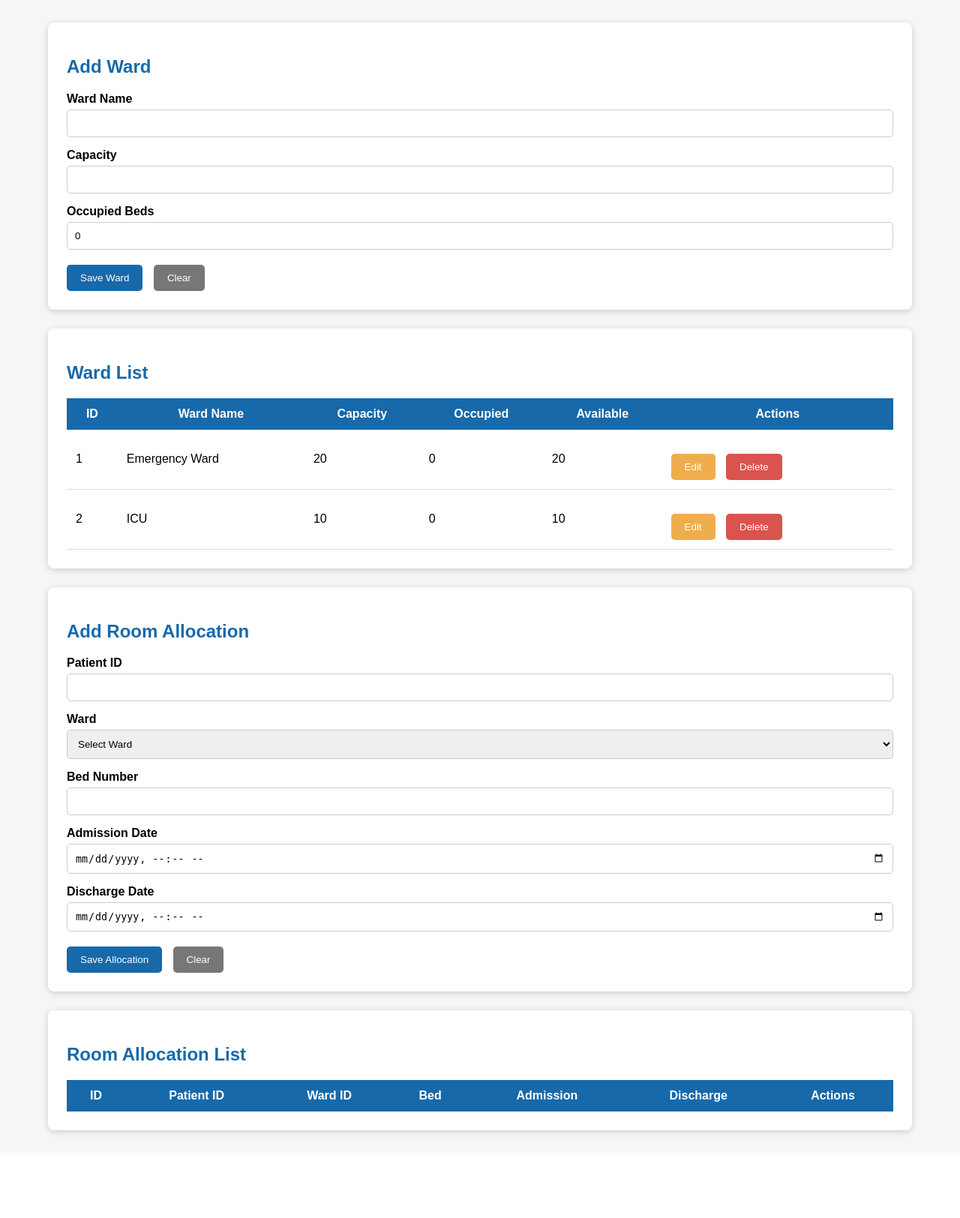
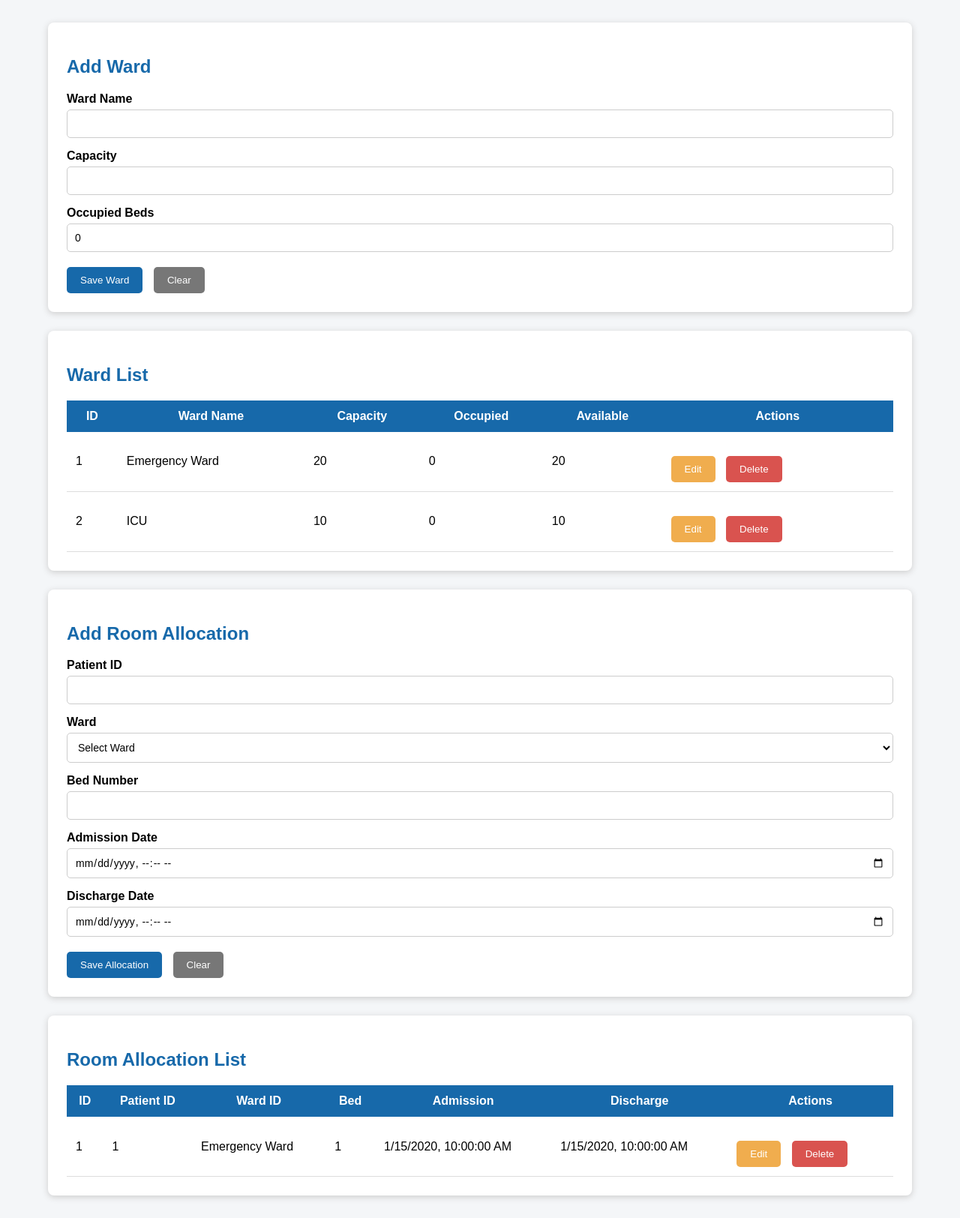
Before and after one commit to Kavindi2003/Hospital-Management-System, a Spring Boot app: page /pages/ward.html in a window 1280 px wide. Shown: the part 164-1788 px from the top of the page at 75% size. Before the commit the page ends 1681 px from the top, so only its background shows below. Run offline with Spring Boot 4, Linux system fonts and the light colour scheme; data comes from the database, SQL or seed files in the repository; tables that the repository leaves empty hold one stand-in row (values such as "Sample post"); lists and menus that the app fills with data are empty.

Commit message:
Fix ward select dropdown; add allocation CRUD and demo fallback data

```diff
--- a/src/main/resources/static/css/ward.css
+++ b/src/main/resources/static/css/ward.css
@@ -73,6 +73,20 @@ input,select{
 
     border:1px solid #ccc;
     border-radius:5px;
+
+    background:white;
+    font-family:inherit;
+    font-size:14px;
+    appearance:auto;
+    -webkit-appearance:auto;
+    -moz-appearance:auto;
+
+}
+
+
+select{
+
+    cursor:pointer;
 
 }
 
@@ -158,6 +172,8 @@ td{
 
     padding:10px;
     display:none;
+    border-radius:5px;
+    margin-bottom:20px;
 
 }
 
@@ -166,6 +182,7 @@ td{
 
     display:block!important;
     background:#d4edda;
+    color:#155724;
 
 }
 
@@ -175,5 +192,6 @@ td{
 
     display:block!important;
     background:#f8d7da;
+    color:#721c24;
 
 }
--- a/src/main/resources/static/js/ward.js
+++ b/src/main/resources/static/js/ward.js
@@ -1,162 +1,420 @@
-const WARD_API="/api/wards";
-const ALLOCATION_API="/api/allocations";
+const WARD_API = "/api/wards";
+const ALLOCATION_API = "/api/allocations";
 
+// In-memory cache of wards, used to populate the allocation dropdown
+// and to show a friendly ward name in the allocation table.
+let wardsCache = [];
+let allocationsCache = [];
 
-document.addEventListener("DOMContentLoaded",()=>{
+// Used only if the backend isn't reachable yet, so the UI is always testable.
+let usingFallbackWards = false;
+let usingFallbackAllocations = false;
+const fallbackWards = [
+    { wardId: 1, wardName: "General Ward A", capacity: 20, occupiedBeds: 12 },
+    { wardId: 2, wardName: "ICU", capacity: 8, occupiedBeds: 5 },
+    { wardId: 3, wardName: "Pediatric Ward", capacity: 15, occupiedBeds: 9 }
+];
+let fallbackAllocations = [];
+let fallbackNextAllocationId = 1;
 
+document.addEventListener("DOMContentLoaded", () => {
 
     loadWards();
-
+    loadAllocations();
 
     document.getElementById("wardForm")
-        .addEventListener("submit",saveWard);
+        .addEventListener("submit", saveWard);
 
-
+    document.getElementById("allocationForm")
+        .addEventListener("submit", saveAllocation);
 
 });
 
+/* ---------- Helpers ---------- */
 
+// Prevent HTML/XSS injection when interpolating user-entered strings into innerHTML.
+function escapeHtml(value) {
+    return String(value ?? "")
+        .replace(/&/g, "&amp;")
+        .replace(/</g, "&lt;")
+        .replace(/>/g, "&gt;")
+        .replace(/"/g, "&quot;")
+        .replace(/'/g, "&#39;");
+}
 
+function showMessage(text, type = "success") {
+    const el = document.getElementById("message");
+    el.textContent = text;
+    el.className = type === "error" ? "error" : "success";
 
-function loadWards(){
+    clearTimeout(showMessage._timer);
+    showMessage._timer = setTimeout(() => {
+        el.className = "";
+        el.textContent = "";
+    }, 4000);
+}
 
+function formatDateTime(value) {
+    if (!value) return "-";
+    const d = new Date(value);
+    if (Number.isNaN(d.getTime())) return escapeHtml(value);
+    return d.toLocaleString();
+}
+
+/* ---------- Wards ---------- */
+
+function loadWards() {
 
     fetch(WARD_API)
-
-        .then(res=>res.json())
-
-        .then(data=>{
-
-
-            let table=document.getElementById("wardTable");
-
-
-            table.innerHTML="";
-
-
-            data.forEach(w=>{
-
-
-                table.innerHTML += `
-
-<tr>
-
-<td>${w.wardId}</td>
-
-<td>${w.wardName}</td>
-
-<td>${w.capacity}</td>
-
-<td>${w.occupiedBeds}</td>
-
-<td>${w.capacity-w.occupiedBeds}</td>
-
-
-<td>
-
-<button class="edit-button">
-Edit
-</button>
-
-
-<button class="delete-button">
-Delete
-</button>
-
-</td>
-
-
-</tr>
-
-`;
-
-
-            });
-
-
+        .then(res => {
+            if (!res.ok) throw new Error("Failed to load wards");
+            return res.json();
         })
-
-        .catch(err=>console.log(err));
-
+        .then(data => {
+            usingFallbackWards = false;
+            renderWards(data);
+        })
+        .catch(err => {
+            console.log("Ward API unavailable, using local demo data:", err);
+            usingFallbackWards = true;
+            showMessage("Backend not reachable — showing demo ward data.", "error");
+            renderWards(fallbackWards);
+        });
 
 }
 
+function renderWards(data) {
 
+    wardsCache = data;
 
+    let table = document.getElementById("wardTable");
+    table.innerHTML = "";
 
+    if (data.length === 0) {
+        table.innerHTML = `<tr><td colspan="6">No wards yet. Add one above.</td></tr>`;
+    }
 
-function saveWard(e){
+    data.forEach(w => {
+
+        const available = w.capacity - w.occupiedBeds;
+
+        table.innerHTML += `
+<tr>
+<td>${escapeHtml(w.wardId)}</td>
+<td>${escapeHtml(w.wardName)}</td>
+<td>${escapeHtml(w.capacity)}</td>
+<td>${escapeHtml(w.occupiedBeds)}</td>
+<td>${escapeHtml(available)}</td>
+<td>
+<button type="button" class="edit-button" onclick="editWard(${w.wardId})">Edit</button>
+<button type="button" class="delete-button" onclick="deleteWard(${w.wardId})">Delete</button>
+</td>
+</tr>
+`;
+    });
+
+    populateWardSelect(data);
+}
+
+function populateWardSelect(wards) {
+
+    const select = document.getElementById("wardSelect");
+    const previousValue = select.value;
+
+    select.innerHTML = `<option value="">Select Ward</option>`;
+
+    wards.forEach(w => {
+        const option = document.createElement("option");
+        option.value = w.wardId;
+        option.textContent = w.wardName;
+        select.appendChild(option);
+    });
+
+    if (previousValue) select.value = previousValue;
+}
+
+function saveWard(e) {
 
     e.preventDefault();
 
+    const wardId = document.getElementById("wardId").value;
+    const capacity = Number(document.getElementById("capacity").value);
+    const occupiedBeds = Number(document.getElementById("occupiedBeds").value);
 
+    if (occupiedBeds > capacity) {
+        showMessage("Occupied beds cannot exceed capacity.", "error");
+        return;
+    }
 
-    let ward={
-
-        wardName:
-        document.getElementById("wardName").value,
-
-
-        capacity:
-            Number(document.getElementById("capacity").value),
-
-
-        occupiedBeds:
-            Number(document.getElementById("occupiedBeds").value)
-
+    const ward = {
+        wardName: document.getElementById("wardName").value,
+        capacity,
+        occupiedBeds
     };
 
+    const isEdit = Boolean(wardId);
 
+    if (usingFallbackWards) {
+        if (isEdit) {
+            const existing = fallbackWards.find(w => w.wardId === Number(wardId));
+            if (existing) Object.assign(existing, ward);
+        } else {
+            const nextId = fallbackWards.length
+                ? Math.max(...fallbackWards.map(w => w.wardId)) + 1 : 1;
+            fallbackWards.push({ wardId: nextId, ...ward });
+        }
+        showMessage(isEdit ? "Ward updated (demo mode)." : "Ward saved (demo mode).");
+        clearWardForm();
+        renderWards(fallbackWards);
+        return;
+    }
 
-    fetch(WARD_API,{
+    const url = isEdit ? `${WARD_API}/${wardId}` : WARD_API;
+    const method = isEdit ? "PUT" : "POST";
 
-        method:"POST",
-
-        headers:{
-
-            "Content-Type":"application/json"
-
-        },
-
-        body:JSON.stringify(ward)
-
-
+    fetch(url, {
+        method,
+        headers: { "Content-Type": "application/json" },
+        body: JSON.stringify(ward)
     })
-
-        .then(res=>res.json())
-
-        .then(()=>{
-
-
-            alert("Ward Saved");
-
-
+        .then(res => {
+            if (!res.ok) throw new Error("Save failed");
+            return res.json();
+        })
+        .then(() => {
+            showMessage(isEdit ? "Ward updated." : "Ward saved.");
+            clearWardForm();
             loadWards();
-
-
+        })
+        .catch(err => {
+            console.log(err);
+            showMessage("Unable to save ward.", "error");
         });
-
 
 }
 
+function editWard(wardId) {
 
+    const ward = wardsCache.find(w => w.wardId === wardId);
+    if (!ward) return;
 
+    document.getElementById("wardId").value = ward.wardId;
+    document.getElementById("wardName").value = ward.wardName;
+    document.getElementById("capacity").value = ward.capacity;
+    document.getElementById("occupiedBeds").value = ward.occupiedBeds;
 
+    document.getElementById("wardTitle").textContent = "Edit Ward";
 
-function clearWardForm(){
+    document.getElementById("wardForm").scrollIntoView({ behavior: "smooth", block: "center" });
+}
 
-    document.getElementById("wardForm").reset();
+function deleteWard(wardId) {
 
-    document.getElementById("occupiedBeds").value=0;
+    if (!confirm("Delete this ward? This cannot be undone.")) return;
+
+    if (usingFallbackWards) {
+        const idx = fallbackWards.findIndex(w => w.wardId === wardId);
+        if (idx !== -1) fallbackWards.splice(idx, 1);
+        showMessage("Ward deleted (demo mode).");
+        renderWards(fallbackWards);
+        return;
+    }
+
+    fetch(`${WARD_API}/${wardId}`, { method: "DELETE" })
+        .then(res => {
+            if (!res.ok) throw new Error("Delete failed");
+            showMessage("Ward deleted.");
+            loadWards();
+        })
+        .catch(err => {
+            console.log(err);
+            showMessage("Unable to delete ward.", "error");
+        });
 
 }
 
+function clearWardForm() {
 
+    document.getElementById("wardForm").reset();
+    document.getElementById("wardId").value = "";
+    document.getElementById("occupiedBeds").value = 0;
+    document.getElementById("wardTitle").textContent = "Add Ward";
 
+}
 
+/* ---------- Allocations ---------- */
 
-function clearAllocationForm(){
+function loadAllocations() {
+
+    fetch(ALLOCATION_API)
+        .then(res => {
+            if (!res.ok) throw new Error("Failed to load allocations");
+            return res.json();
+        })
+        .then(data => {
+            usingFallbackAllocations = false;
+            renderAllocations(data);
+        })
+        .catch(err => {
+            console.log("Allocation API unavailable, using local demo data:", err);
+            usingFallbackAllocations = true;
+            renderAllocations(fallbackAllocations);
+        });
+
+}
+
+function renderAllocations(data) {
+
+    allocationsCache = data;
+
+    let table = document.getElementById("allocationTable");
+    table.innerHTML = "";
+
+    if (data.length === 0) {
+        table.innerHTML = `<tr><td colspan="7">No allocations yet.</td></tr>`;
+        return;
+    }
+
+    data.forEach(a => {
+
+        const ward = wardsCache.find(w => w.wardId === a.wardId);
+        const wardLabel = ward ? ward.wardName : a.wardId;
+
+        table.innerHTML += `
+<tr>
+<td>${escapeHtml(a.allocationId)}</td>
+<td>${escapeHtml(a.patientId)}</td>
+<td>${escapeHtml(wardLabel)}</td>
+<td>${escapeHtml(a.bedNumber)}</td>
+<td>${formatDateTime(a.admissionDate)}</td>
+<td>${formatDateTime(a.dischargeDate)}</td>
+<td>
+<button type="button" class="edit-button" onclick="editAllocation(${a.allocationId})">Edit</button>
+<button type="button" class="delete-button" onclick="deleteAllocation(${a.allocationId})">Delete</button>
+</td>
+</tr>
+`;
+    });
+
+}
+
+function saveAllocation(e) {
+
+    e.preventDefault();
+
+    const allocationId = document.getElementById("allocationId").value;
+    const wardId = document.getElementById("wardSelect").value;
+
+    if (!wardId) {
+        showMessage("Please select a ward.", "error");
+        return;
+    }
+
+    const admissionDate = document.getElementById("admissionDate").value;
+    const dischargeDate = document.getElementById("dischargeDate").value;
+
+    if (dischargeDate && admissionDate && new Date(dischargeDate) < new Date(admissionDate)) {
+        showMessage("Discharge date cannot be before admission date.", "error");
+        return;
+    }
+
+    const allocation = {
+        patientId: Number(document.getElementById("patientId").value),
+        wardId: Number(wardId),
+        bedNumber: document.getElementById("bedNumber").value,
+        admissionDate: admissionDate || null,
+        dischargeDate: dischargeDate || null
+    };
+
+    const isEdit = Boolean(allocationId);
+
+    if (usingFallbackAllocations) {
+        if (isEdit) {
+            const existing = fallbackAllocations.find(a => a.allocationId === Number(allocationId));
+            if (existing) Object.assign(existing, allocation);
+        } else {
+            fallbackAllocations.push({ allocationId: fallbackNextAllocationId++, ...allocation });
+        }
+        showMessage(isEdit ? "Allocation updated (demo mode)." : "Allocation saved (demo mode).");
+        clearAllocationForm();
+        renderAllocations(fallbackAllocations);
+        return;
+    }
+
+    const url = isEdit ? `${ALLOCATION_API}/${allocationId}` : ALLOCATION_API;
+    const method = isEdit ? "PUT" : "POST";
+
+    fetch(url, {
+        method,
+        headers: { "Content-Type": "application/json" },
+        body: JSON.stringify(allocation)
+    })
+        .then(res => {
+            if (!res.ok) throw new Error("Save failed");
+            return res.json();
+        })
+        .then(() => {
+            showMessage(isEdit ? "Allocation updated." : "Allocation saved.");
+            clearAllocationForm();
+            loadAllocations();
+            loadWards();
+        })
+        .catch(err => {
+            console.log(err);
+            showMessage("Unable to save allocation.", "error");
+        });
+
+}
+
+function editAllocation(allocationId) {
+
+    const allocation = allocationsCache.find(a => a.allocationId === allocationId);
+    if (!allocation) return;
+
+    document.getElementById("allocationId").value = allocation.allocationId;
+    document.getElementById("patientId").value = allocation.patientId;
+    document.getElementById("wardSelect").value = allocation.wardId;
+    document.getElementById("bedNumber").value = allocation.bedNumber;
+    document.getElementById("admissionDate").value = allocation.admissionDate
+        ? allocation.admissionDate.slice(0, 16) : "";
+    document.getElementById("dischargeDate").value = allocation.dischargeDate
+        ? allocation.dischargeDate.slice(0, 16) : "";
+
+    document.getElementById("allocationTitle").textContent = "Edit Room Allocation";
+
+    document.getElementById("allocationForm").scrollIntoView({ behavior: "smooth", block: "center" });
+}
+
+function deleteAllocation(allocationId) {
+
+    if (!confirm("Delete this allocation? This cannot be undone.")) return;
+
+    if (usingFallbackAllocations) {
+        const idx = fallbackAllocations.findIndex(a => a.allocationId === allocationId);
+        if (idx !== -1) fallbackAllocations.splice(idx, 1);
+        showMessage("Allocation deleted (demo mode).");
+        renderAllocations(fallbackAllocations);
+        return;
+    }
+
+    fetch(`${ALLOCATION_API}/${allocationId}`, { method: "DELETE" })
+        .then(res => {
+            if (!res.ok) throw new Error("Delete failed");
+            showMessage("Allocation deleted.");
+            loadAllocations();
+            loadWards();
+        })
+        .catch(err => {
+            console.log(err);
+            showMessage("Unable to delete allocation.", "error");
+        });
+
+}
+
+function clearAllocationForm() {
 
     document.getElementById("allocationForm").reset();
+    document.getElementById("allocationId").value = "";
+    document.getElementById("allocationTitle").textContent = "Add Room Allocation";
 
 }
--- a/src/main/resources/static/pages/ward.html
+++ b/src/main/resources/static/pages/ward.html
@@ -156,7 +156,7 @@
 
             <label>Ward</label>
 
-            <select id="wardSelect">
+            <select id="wardSelect" required>
 
                 <option value="">
                     Select Ward
```
